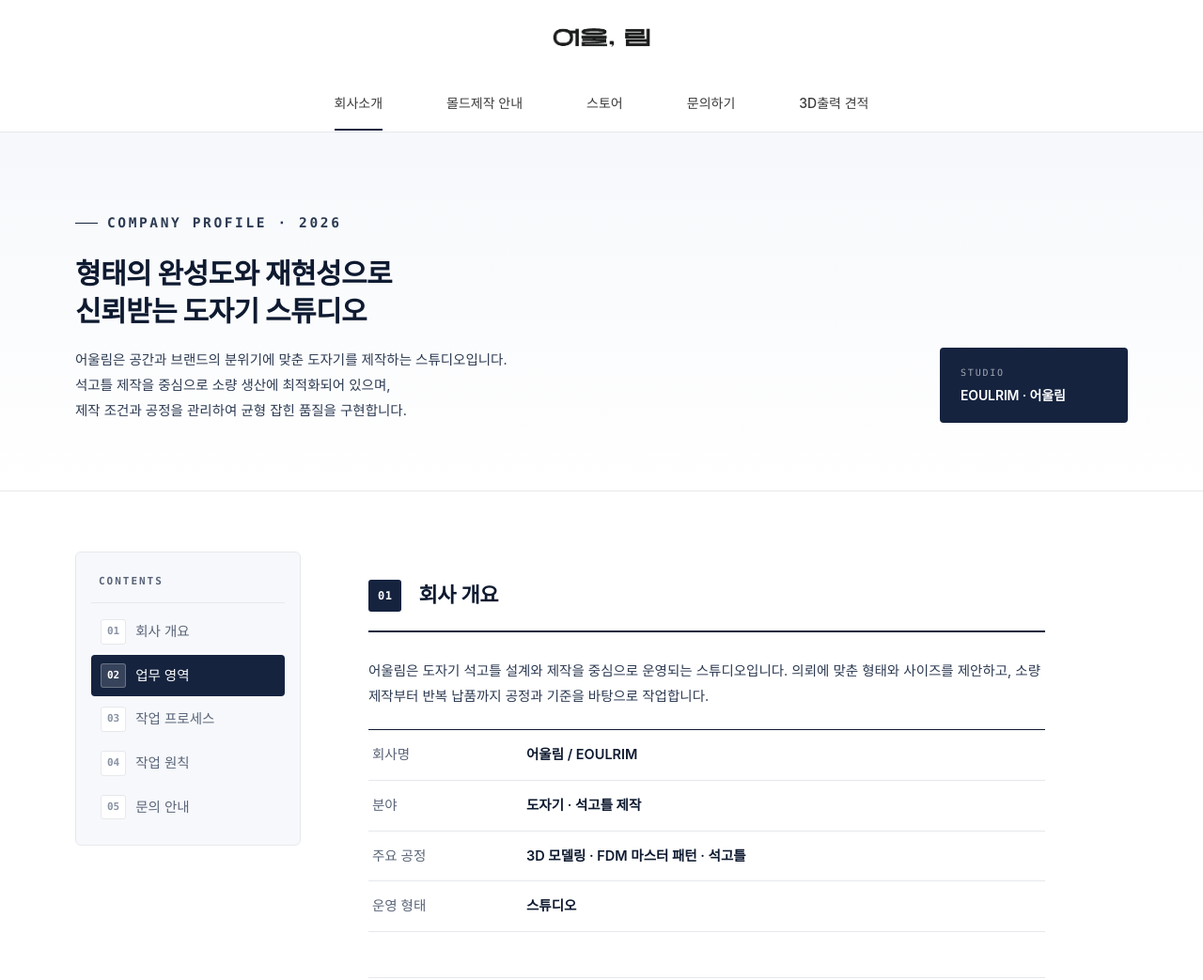
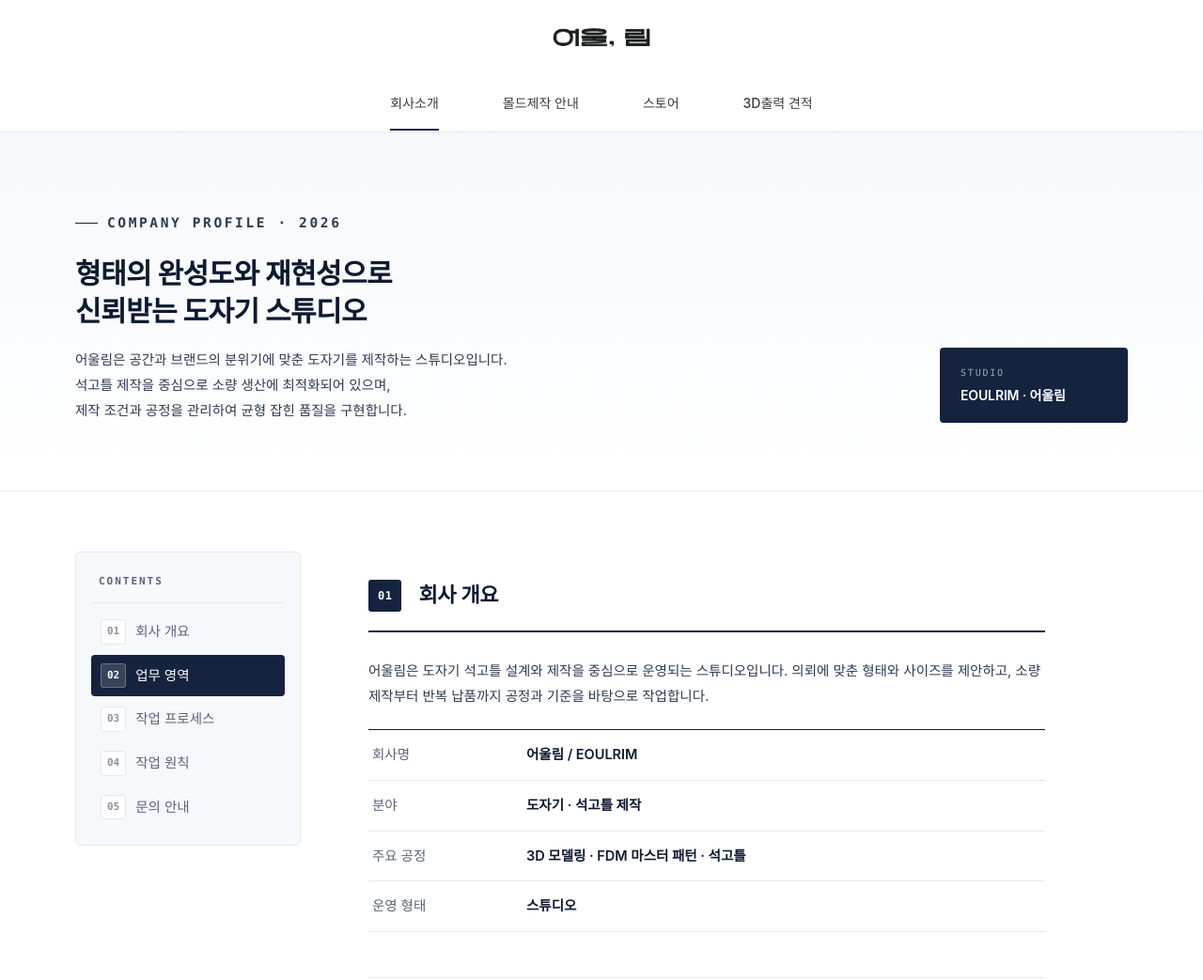
Before and after one commit to shinhp3/eoulrimstudio-company, a plain HTML site: page company_final.html in a window 1280 px wide. Shown: the top 1043 px of the page at 94% size. Drawn offline with Linux system fonts and the light colour scheme; a web font is replaced by a local one.

Commit message:
헤더 네비게이션에서 문의하기 메뉴 제거

```diff
--- a/company_final.html
+++ b/company_final.html
@@ -24,7 +24,6 @@
           <li><a href="#" aria-current="page">회사소개</a></li>
           <li><a href="https://eoulrimstudio.com/board/%EB%AA%B0%EB%93%9C-%EC%A0%9C%EC%9E%91-%EC%95%88%EB%82%B4/5/">몰드제작 안내</a></li>
           <li><a href="https://eoulrimstudio.com/category/%EC%84%9D%EA%B3%A0/23/">스토어</a></li>
-          <li><a href="https://eoulrimstudio.com/board/1:1-%EB%A7%9E%EC%B6%A4%EC%83%81%EB%8B%B4/9/">문의하기</a></li>
           <li><a href="https://shinhp3.github.io/eoulrimstudio-estimate/">3D출력 견적</a></li>
         </ul>
       </nav>
```
Also changed, not shown: index.html (+0 -1 lines).
